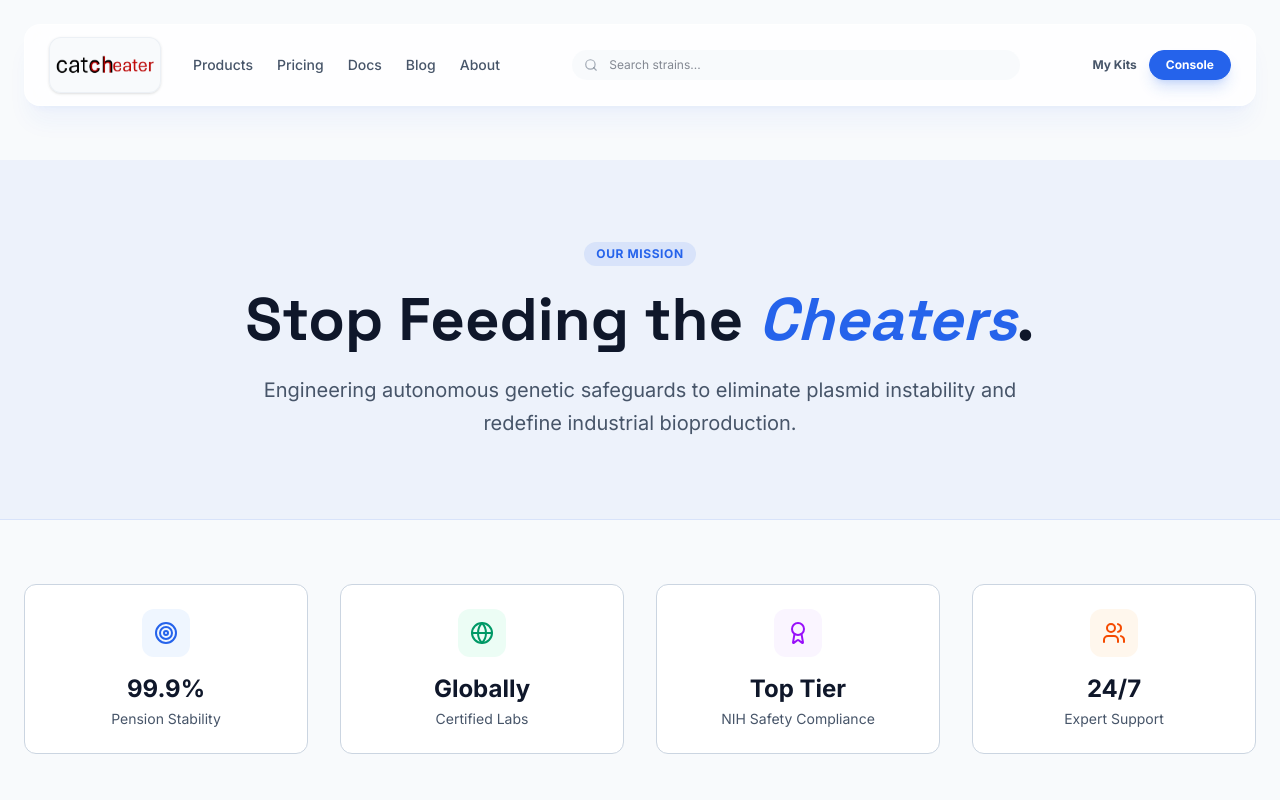
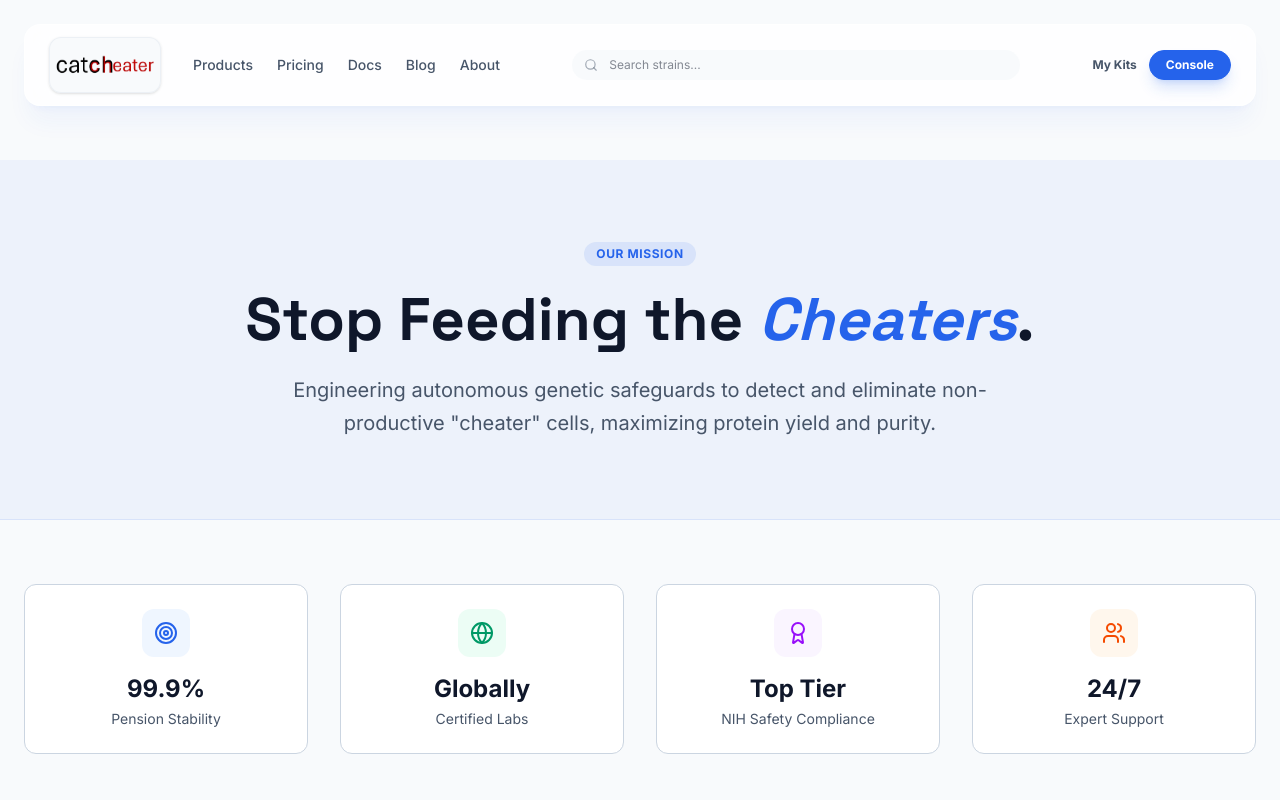
Before and after one commit to QuercusCode/Catcheaterweb, a Next.js app: page /about in a window 1280 px wide. Shown: the top 800 px of the page. Built offline with nearby package versions, Linux system fonts and the light colour scheme.

Commit message:
Correct mission statement: focus on cheater cells

```diff
--- a/src/app/about/page.tsx
+++ b/src/app/about/page.tsx
@@ -30,7 +30,7 @@ export default function About() {
                         Stop Feeding the <span className="text-primary italic">Cheaters</span>.
                     </h1>
                     <p className="text-xl text-muted-foreground max-w-3xl mx-auto leading-relaxed">
-                        Engineering autonomous genetic safeguards to eliminate plasmid instability and redefine industrial bioproduction.
+                        Engineering autonomous genetic safeguards to detect and eliminate non-productive "cheater" cells, maximizing protein yield and purity.
                     </p>
                 </div>
             </section>
```
